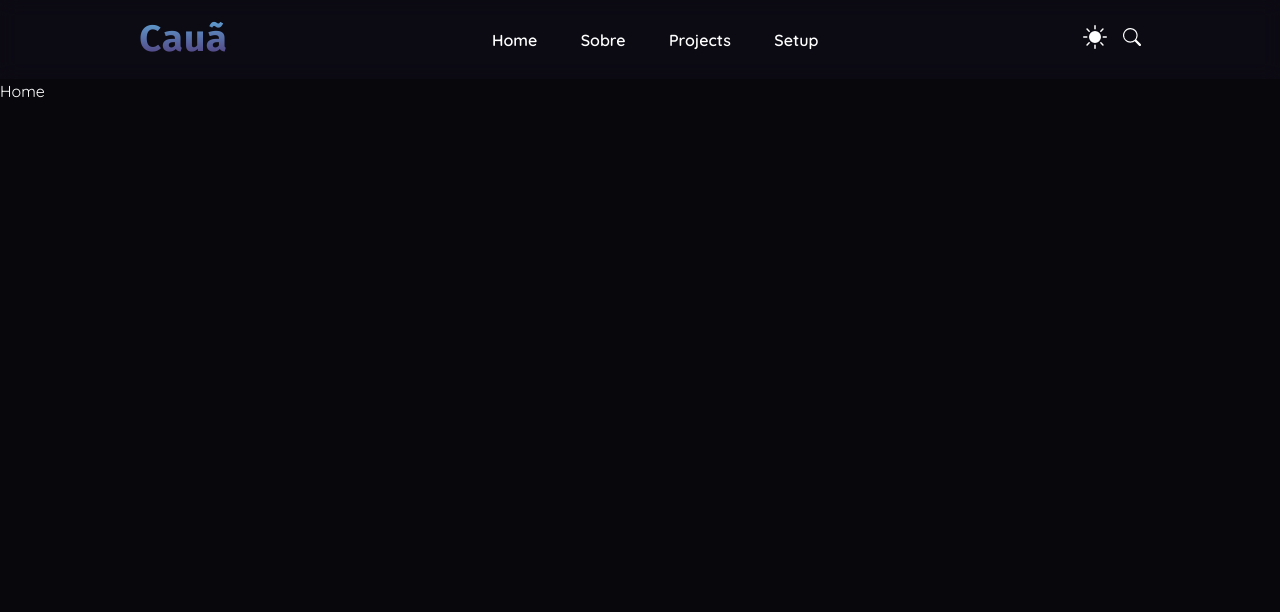
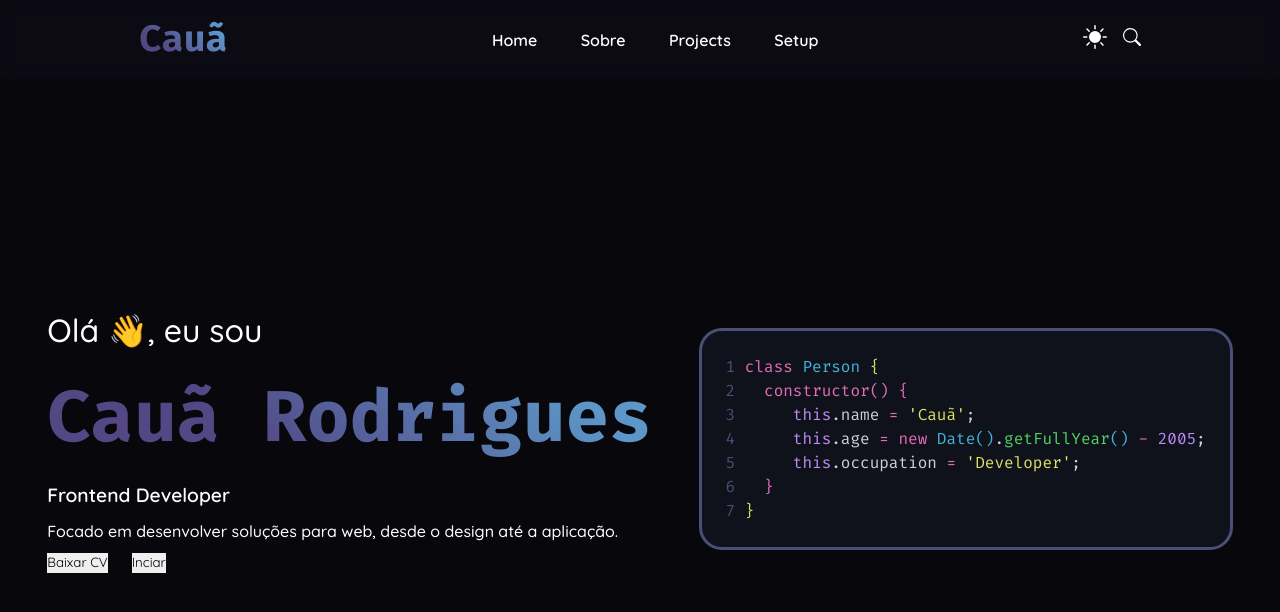
Before and after one commit to CauaRodrigues/portfolio, a React (Vite) app: page / in a window 1280 px wide. Shown: the top 612 px of the page. Built offline with nearby package versions, Linux system fonts and the light colour scheme.

Commit message:
block code

```diff
--- a/index.html
+++ b/index.html
@@ -6,7 +6,7 @@
 		<link rel="preconnect" href="https://fonts.gstatic.com" crossorigin />
 		<meta name="viewport" content="width=device-width, initial-scale=1.0" />
 		<link
-			href="https://fonts.googleapis.com/css2?family=Fira+Code:wght@500;600;700&family=Quicksand:wght@300;400;500;600;700&display=swap"
+			href="https://fonts.googleapis.com/css2?family=Fira+Code:wght@400;500;600;700&family=Quicksand:wght@300;400;500;600;700&display=swap"
 			rel="stylesheet"
 		/>
 		<title>Cauã Rodrigues</title>
--- a/src/components/Buttons/buttons.styled.jsx
+++ b/src/components/Buttons/buttons.styled.jsx
@@ -2,6 +2,6 @@ import styled from "styled-components";
 
 export const ChangeThemeButton = styled.button`
 	background-color: transparent;
-	color: ${({ theme }) => theme.colors.light};
+	color: ${({ theme }) => theme.colors.text};
 	cursor: pointer;
 `;
--- a/src/components/Header/header.styled.jsx
+++ b/src/components/Header/header.styled.jsx
@@ -36,7 +36,7 @@ export const Link = styled.li`
 	a {
 		font-weight: ${({ theme }) => theme.fonts.fw.sb};
 		font-size: min(1rem, 5vw);
-		color: ${({ theme }) => theme.colors.light};
+		color: ${({ theme }) => theme.colors.text};
 	}
 `;
 
@@ -48,7 +48,7 @@ export const Buttons = styled.div`
 
 	button {
 		background-color: transparent;
-		color: ${({ theme }) => theme.colors.light};
+		color: ${({ theme }) => theme.colors.text};
 		cursor: pointer;
 	}
 `;
--- a/src/components/MenuMobile/menu.styled.jsx
+++ b/src/components/MenuMobile/menu.styled.jsx
@@ -11,6 +11,6 @@ export const MenuMobile = styled.button`
 	div {
 		width: 100%;
 		padding: 1px;
-		background-color: ${({ theme }) => theme.colors.light};
+		background-color: ${({ theme }) => theme.colors.text};
 	}
 `;
--- a/src/pages/Home/index.jsx
+++ b/src/pages/Home/index.jsx
@@ -1,5 +1,74 @@
 import React from "react";
+import * as S from "./page.styled";
 
 export default function Home() {
-	return <div>Home</div>;
+	return (
+		<S.Section>
+			<S.Content>
+				<span className="welcome">Olá 👋, eu sou</span>
+				<h1 className="gradient_text">Cauã Rodrigues</h1>
+				<span className="occupation">Frontend Developer</span>
+				<p>
+					Focado em desenvolver soluções para web, desde o design até a
+					aplicação.
+				</p>
+
+				<S.GroupButtons>
+					<button>Baixar CV</button>
+					<button>Inciar</button>
+				</S.GroupButtons>
+			</S.Content>
+
+			<S.Code>
+				<pre>
+					<span className="line">1</span> <span className="pink">class</span>{" "}
+					<span className="blue">Person</span>
+					<span className="yellow">{" {"}</span>
+				</pre>
+				<pre>
+					<span className="line">2</span>
+					{"   "}
+					<span className="pink">constructor() {"{"}</span>
+				</pre>
+				<pre>
+					<span className="line">3</span> {"     "}
+					<span className="purple">this</span>
+					<span className="white">.name</span>
+					<span className="pink"> = </span>
+					<span className="yellow">{"'Cauã'"}</span>
+					<span className="white">;</span>
+				</pre>
+				<pre>
+					<span className="line">4</span> {"     "}
+					<span className="purple">this</span>
+					<span className="white">.age</span>
+					<span className="pink"> = </span>
+					<span className="pink">new </span>
+					<span className="blue">Date()</span>
+					<span className="white">.</span>
+					<span className="green">getFullYear</span>
+					<span className="blue">()</span>
+					<span className="pink"> - </span>
+					<span className="purple">2005</span>
+					<span className="white">;</span>
+				</pre>
+				<pre>
+					<span className="line">5</span> {"     "}
+					<span className="purple">this</span>
+					<span className="white">.occupation</span>
+					<span className="pink"> = </span>
+					<span className="yellow">{"'Developer'"}</span>
+					<span className="white">;</span>
+				</pre>
+				<pre>
+					<span className="line">6</span>
+					<span className="pink">{"   }"}</span>
+				</pre>
+				<pre>
+					<span className="line">7</span>
+					<span className="yellow">{" }"}</span>
+				</pre>
+			</S.Code>
+		</S.Section>
+	);
 }
--- a/src/pages/Home/page.styled.jsx
+++ b/src/pages/Home/page.styled.jsx
@@ -0,0 +1,81 @@
+import styled from "styled-components";
+
+export const Section = styled.section`
+	width: 100%;
+	min-height: 90vh;
+	padding: 24px;
+	display: flex;
+	align-items: center;
+	justify-content: space-around;
+`;
+
+export const Content = styled.div`
+	display: flex;
+	flex-direction: column;
+	gap: 0.6rem;
+
+	.welcome {
+		font-weight: ${({ theme }) => theme.fonts.fw.md};
+		font-size: min(2rem, 7vw);
+	}
+
+	h1 {
+		font-weight: ${({ theme }) => theme.fonts.fw.bd};
+		font-family: ${({ theme }) => theme.fonts.fm.fira_code};
+		font-size: min(4.5rem, 18vw);
+	}
+
+	.occupation {
+		font-weight: ${({ theme }) => theme.fonts.fw.sb};
+		font-size: min(1.2rem, 6vw);
+	}
+
+	p {
+		font-weight: ${({ theme }) => theme.fonts.fw.md};
+		font-size: min(1rem, 6vw);
+	}
+`;
+
+export const GroupButtons = styled.div`
+	width: max-content;
+	display: flex;
+	align-items: center;
+	justify-content: space-between;
+	gap: 1.5rem;
+`;
+
+export const Code = styled.div`
+	padding: 24px;
+	width: max-content;
+	background-color: #0f121b;
+	border: 3px solid #4a4f76;
+	border-radius: 23px;
+
+	pre,
+	span {
+		font-family: ${({ theme }) => theme.fonts.fm.fira_code};
+		font-weight: ${({ theme }) => theme.fonts.fw.rg};
+	}
+
+	.pink {
+		color: #e36cb8;
+	}
+	.blue {
+		color: #44b2db;
+	}
+	.purple {
+		color: #be8bf8;
+	}
+	.yellow {
+		color: #dee164;
+	}
+	.white {
+		color: #cecfdd;
+	}
+	.green {
+		color: #52d261;
+	}
+	.line {
+		color: #4a4f76;
+	}
+`;
--- a/src/styles/GlobalStyles.jsx
+++ b/src/styles/GlobalStyles.jsx
@@ -19,7 +19,11 @@ const GlobalStyles = createGlobalStyle`
   body,
   html {
     background-color: ${({ theme }) => theme.colors.main};
-    color: ${({ theme }) => theme.colors.light};
+    color: ${({ theme }) => theme.colors.text};
+  }
+
+  main {
+    width: 100%;
   }
 
   ul,
@@ -33,10 +37,15 @@ const GlobalStyles = createGlobalStyle`
   }
 
   .gradient_text {
-    background-image: -webkit-linear-gradient(90.88deg, rgba(90, 77, 143, 0.92) 25.42%, rgba(112, 182, 242, 0.82) 77.83%);
+    background-image: ${({ theme }) =>
+			theme.colors.name === "dark"
+				? "-webkit-linear-gradient(45deg, rgba(90, 77, 143, 0.92) 22.31%, rgba(112, 182, 242, 0.82) 60.19%)"
+				: "-webkit-linear-gradient(45deg, #004B8D, #0068C4 30%)"};
     -webkit-background-clip: text;
     -webkit-text-fill-color: transparent;
     background-clip: text;
+    background-size: 150%;
+    display: inline;
   }
 `;
 
--- a/src/styles/theme.jsx
+++ b/src/styles/theme.jsx
@@ -4,14 +4,14 @@ const colors = {
 		main: "#08070C",
 		primary: "#336DC3",
 		primary_dark: "#173259",
-		light: "#ffffff",
+		text: "#ffffff",
 	},
 	light: {
 		name: "light",
 		main: "#ffffff",
 		primary: "#336DC3",
 		primary_dark: "#173259",
-		light: "#000",
+		text: "#08070C",
 	},
 };
 
```
